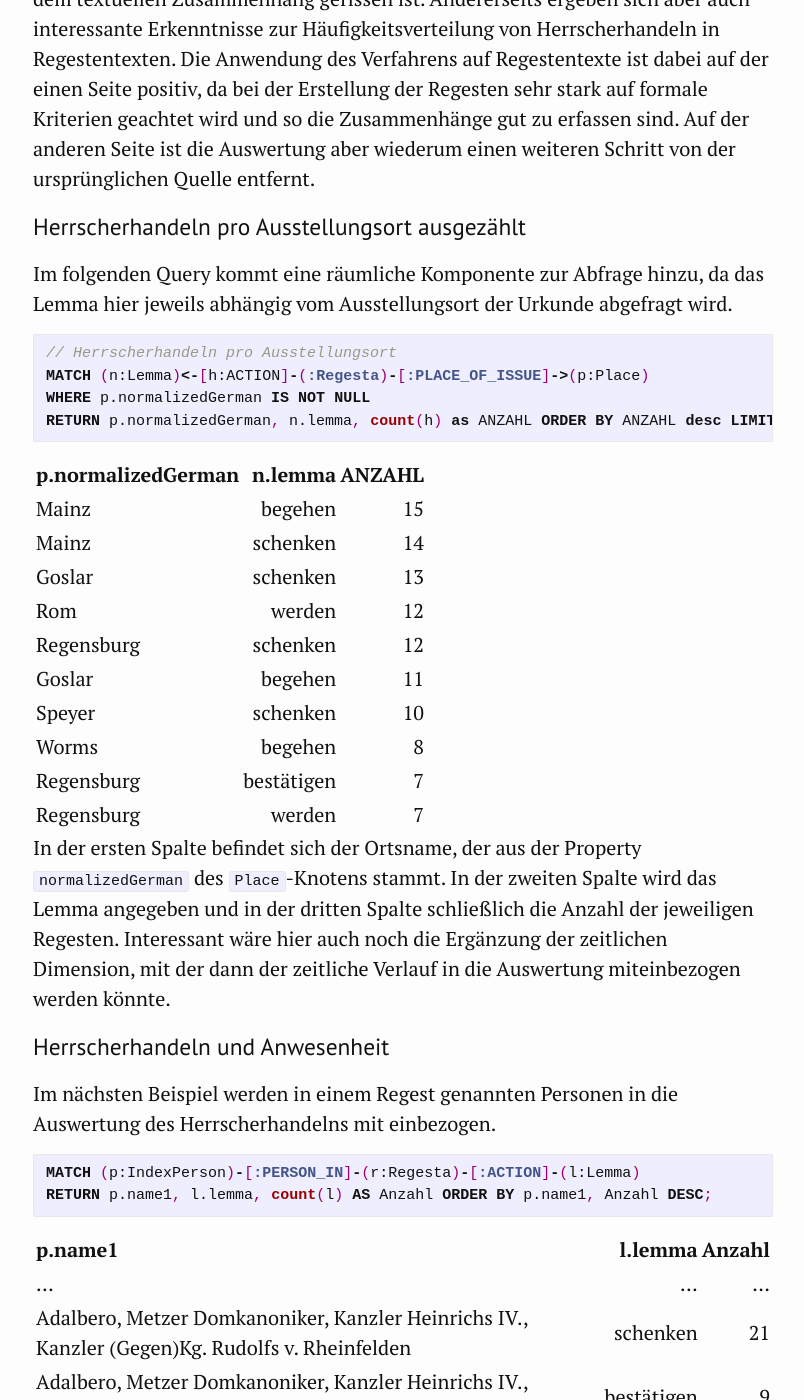
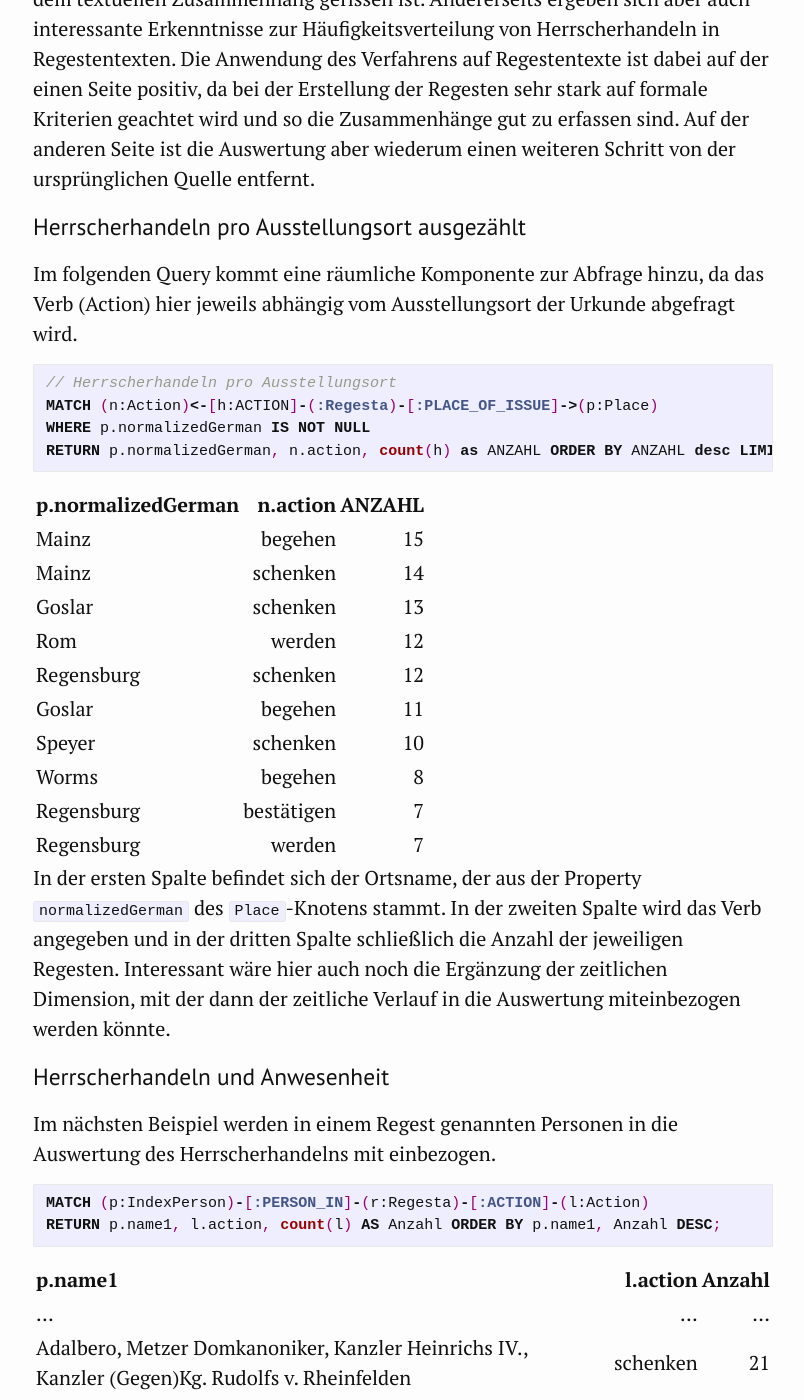
Before and after one commit to kuczera/Graphentechnologien, a Jekyll site: the page built from docs/20_Regestenmodellierung-im-Graphen.md, in a window 1280 px wide and 1400 px high, scrolled down 25039 px. Shown: the whole window, without its empty margins (237-1041 px from the left). Built offline with Jekyll 4.4.1, drawn with Linux system fonts in a browser that asks for light colours; some of the changed text lies outside the part shown.

Commit message:
Lemma-Verben in Action-Verben umbenannt

```diff
--- a/docs/20_Regestenmodellierung-im-Graphen.md
+++ b/docs/20_Regestenmodellierung-im-Graphen.md
@@ -67,7 +67,7 @@
 CREATE INDEX ON :Date(startDate);
 CREATE INDEX ON :Place(original);
 CREATE INDEX ON :Place(normalizedGerman);
-CREATE INDEX ON :Lemma(lemma);
+CREATE INDEX ON :Action(action);
 CREATE INDEX ON :Literature(literatur);
 CREATE INDEX ON :Reference(reference);
 CREATE INDEX ON :IndexEntry(registerId);
@@ -182,11 +182,11 @@
 LOAD CSV WITH HEADERS FROM "https://github.com/kuczera/Graphentechnologien/raw/master/data/ReggH4-Verben.csv"
 AS line FIELDTERMINATOR ','
 MATCH (r:Regesta{ident:line.regid})
-MERGE (l:Lemma{lemma:line.Lemma})
+MERGE (l:Action{action:line.Lemma})
 MERGE (r)-[:ACTION]->(l);
 ~~~
 
-Dabei wird zunächst mit dem `MATCH`-Befehl das jeweilige Regest gesucht, anschließend mit dem `MERGE`-Befehl der `Lemma`-Knoten für das Herrscherhandeln angelegt (falls noch nicht vorhanden) und schließlich der `Regesta`-Knoten mit dem `Lemma`-Knoten über eine `ACTION`-Kante verbunden. In der folgenden Abbildung ist ein Ausschnitt mit Regesten und den verknüpften Lemmaknoten dargestellt.
+Dabei wird zunächst mit dem `MATCH`-Befehl das jeweilige Regest gesucht, anschließend mit dem `MERGE`-Befehl der `Action`-Knoten für das Herrscherhandeln angelegt (falls noch nicht vorhanden) und schließlich der `Regesta`-Knoten mit dem `Action`-Knoten über eine `ACTION`-Kante verbunden. In der folgenden Abbildung ist ein Ausschnitt mit Regesten und den verknüpften Actionknoten dargestellt.
 
 ![Herrscherhandeln im Graphen.](Bilder/RI2Graph/ReggH4-Action.png)
 
@@ -421,11 +421,11 @@
 
 ~~~cypher
 // Herrscherhandeln ausgezählt
-MATCH (n:Lemma)<-[h:ACTION]-(m:Regesta)
-RETURN n.lemma, count(h) as ANZAHL ORDER BY ANZAHL desc LIMIT 10;
+MATCH (n:Action)<-[h:ACTION]-(m:Regesta)
+RETURN n.action, count(h) as ANZAHL ORDER BY ANZAHL desc LIMIT 10;
 ~~~
 
-|n.lemma|ANZAHL|
+|n.action|ANZAHL|
 |----------------------|------------|
 |werden|145|
 |schenken|133|
@@ -442,16 +442,16 @@
 
 ### Herrscherhandeln pro Ausstellungsort ausgezählt
 
-Im folgenden Query kommt eine räumliche Komponente zur Abfrage hinzu, da das Lemma hier jeweils abhängig vom Ausstellungsort der Urkunde abgefragt wird.
+Im folgenden Query kommt eine räumliche Komponente zur Abfrage hinzu, da das Verb (Action) hier jeweils abhängig vom Ausstellungsort der Urkunde abgefragt wird.
 
 ~~~cypher
 // Herrscherhandeln pro Ausstellungsort
-MATCH (n:Lemma)<-[h:ACTION]-(:Regesta)-[:PLACE_OF_ISSUE]->(p:Place)
+MATCH (n:Action)<-[h:ACTION]-(:Regesta)-[:PLACE_OF_ISSUE]->(p:Place)
 WHERE p.normalizedGerman IS NOT NULL
-RETURN p.normalizedGerman, n.lemma, count(h) as ANZAHL ORDER BY ANZAHL desc LIMIT 10;
+RETURN p.normalizedGerman, n.action, count(h) as ANZAHL ORDER BY ANZAHL desc LIMIT 10;
 ~~~
 
-|p.normalizedGerman|n.lemma|ANZAHL|
+|p.normalizedGerman|n.action|ANZAHL|
 |----|----:|----:|
 |Mainz|begehen|15|
 |Mainz|schenken|14|
@@ -464,7 +464,7 @@
 |Regensburg|bestätigen|7|
 |Regensburg|werden|7|
 
-In der ersten Spalte befindet sich der Ortsname, der aus der Property `normalizedGerman` des `Place`-Knotens stammt. In der zweiten Spalte wird das Lemma angegeben und in der dritten Spalte schließlich die Anzahl der jeweiligen Regesten. Interessant wäre hier auch noch die Ergänzung der zeitlichen Dimension, mit der dann der zeitliche Verlauf in die Auswertung miteinbezogen werden könnte.
+In der ersten Spalte befindet sich der Ortsname, der aus der Property `normalizedGerman` des `Place`-Knotens stammt. In der zweiten Spalte wird das Verb angegeben und in der dritten Spalte schließlich die Anzahl der jeweiligen Regesten. Interessant wäre hier auch noch die Ergänzung der zeitlichen Dimension, mit der dann der zeitliche Verlauf in die Auswertung miteinbezogen werden könnte.
 
 
 ### Herrscherhandeln und Anwesenheit
@@ -472,12 +472,12 @@
 Im nächsten Beispiel werden in einem Regest genannten Personen in die Auswertung des Herrscherhandelns mit einbezogen.
 
 ~~~cypher
-MATCH (p:IndexPerson)-[:PERSON_IN]-(r:Regesta)-[:ACTION]-(l:Lemma)
-RETURN p.name1, l.lemma, count(l) AS Anzahl ORDER BY p.name1, Anzahl DESC;
+MATCH (p:IndexPerson)-[:PERSON_IN]-(r:Regesta)-[:ACTION]-(l:Action)
+RETURN p.name1, l.action, count(l) AS Anzahl ORDER BY p.name1, Anzahl DESC;
 ~~~
 
 
-|p.name1|l.lemma|Anzahl|
+|p.name1|l.action|Anzahl|
 |:-----------------------------------------------------|------------:|------:|
 | ... | ... | ... |
 |Adalbero, Metzer Domkanoniker, Kanzler Heinrichs IV., Kanzler (Gegen)Kg. Rudolfs v. Rheinfelden|schenken|21|
```
Also changed, not shown: other parts of docs/20_Regestenmodellierung-im-Graphen.md (+1 -1 lines).
